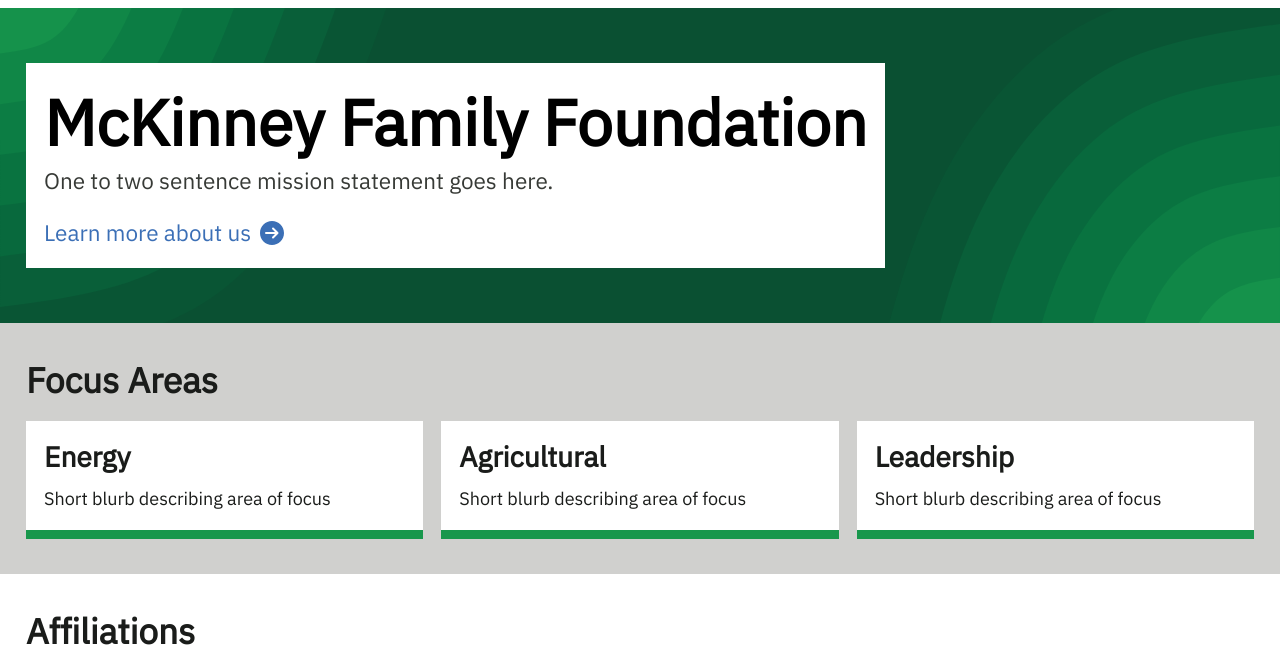
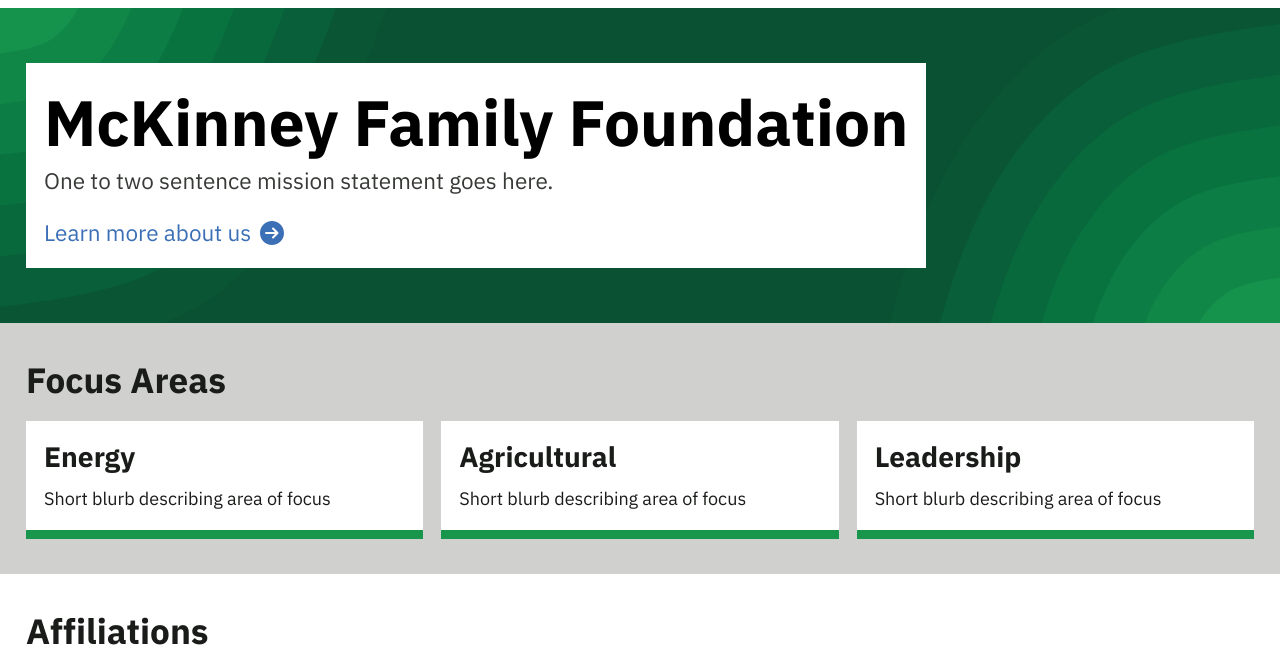
Before and after one commit to avblackwell/website-main, an Eleventy site: page src/index.njk in a window 1280 px wide. Shown: the part 115-785 px from the top of the page. Built offline with nearby package versions, Linux system fonts and the light colour scheme; Eleventy itself is replaced by a stand-in of ours; files that its build step writes are made by us from their sources.

Commit message:
fix bug with fonts not displaying properly

```diff
--- a/src/_includes/layouts/base.njk
+++ b/src/_includes/layouts/base.njk
@@ -11,7 +11,7 @@
 
   <link rel="preconnect" href="https://fonts.googleapis.com">
   <link rel="preconnect" href="https://fonts.gstatic.com" crossorigin>
-  <link href="https://fonts.googleapis.com/css2?family=IBM+Plex+Sans&display=swap" rel="stylesheet">
+  <link href="https://fonts.googleapis.com/css2?family=IBM+Plex+Sans:wght@400;700&display=swap" rel="stylesheet">
   <link rel="alternate" href="https://11tymeetup.dev/feed.xml" type="application/atom+xml" title="Atom 1.0">
 </head>
 <body>
```
